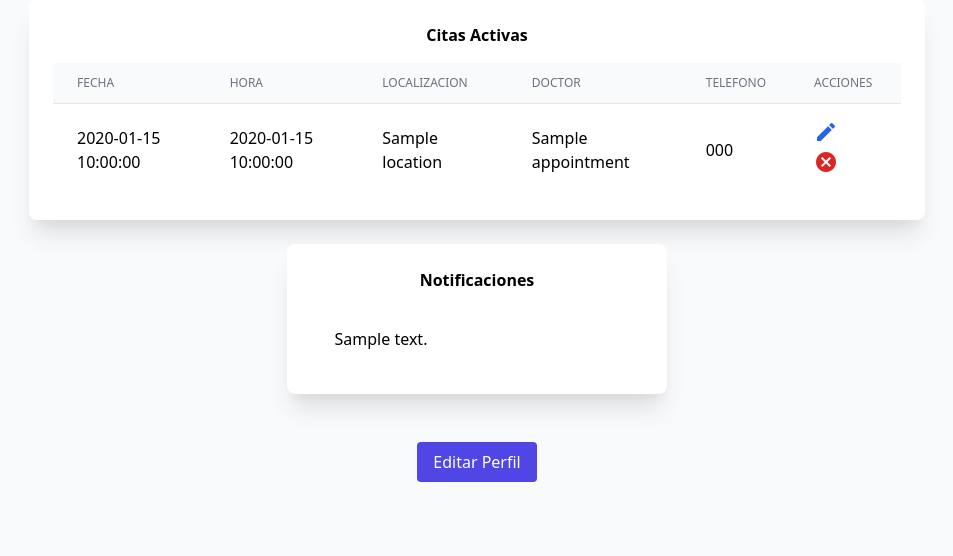
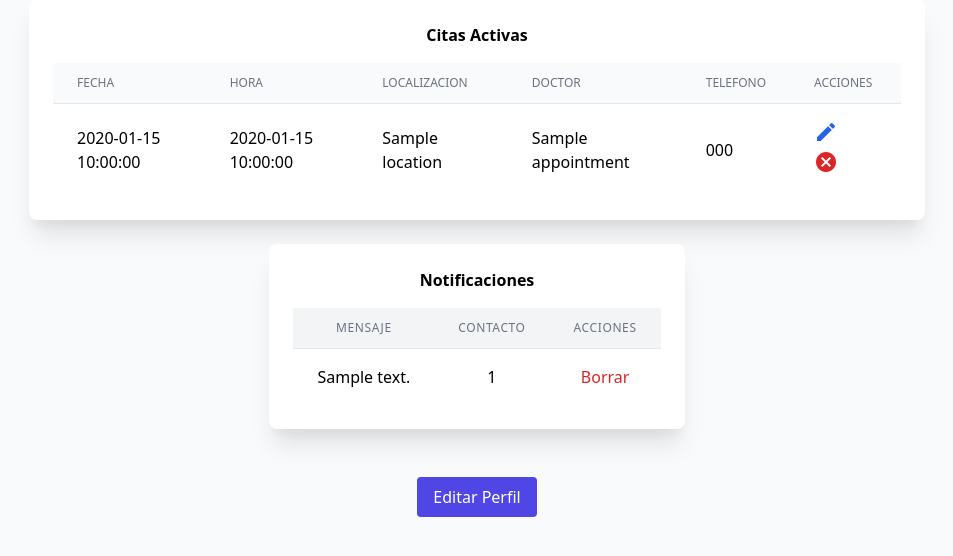
Before and after one commit to victorandresvega/MedEasy, a Flask app: template templates/patient.html in a window 1280 px wide. Shown: the part 169-725 px from the top of the page, without its empty margins (163-1116 px from the left). Run offline with Flask 3, Linux system fonts and the light colour scheme; the template is opened without the code that fills it: most values are stand-ins (such as "Sample title", 1, 10 or a date in 2020); parts of the project's set-up code (start-up, migrations or seed data) failed here and were passed over; some libraries are stand-ins or nearby versions; some web fonts are replaced.

Commit message:
[CHANGES] Modified Notification Messages:
- Notification messages are shorter and shown in a specific column.
- Patient phone number is now in it's own column.
- Red delete button is shown in the actions column.
- Modified DateTime format.

```diff
--- a/templates/patient.html
+++ b/templates/patient.html
@@ -140,29 +140,39 @@
 
           <!-- Notifications & Buttons -->
         <div class="flex flex-wrap justify-center space-x-6 mt-6 text-center">
-        <div class="bg-white p-6 rounded-lg shadow-xl max-w-xl w-full mb-6">
+            <div class="bg-white p-6 rounded-lg shadow-xl max-w-xl w-full mb-6 overflow-x-auto">
                 <h3 class="font-semibold mb-4">Notificaciones</h3>
                 {% if notifications|length == 0 %}
-                <p>No tiene notificationes al momento.</p>
+                <p>No tiene notificaciones en este momento.</p>
                 {% else %}
+                <div class="max-w-full overflow-x-auto">
                     <table class="min-w-full divide-y divide-gray-200">
+                        <thead class="bg-gray-100">
+                        <tr>
+                            <th class="px-6 py-3 text-center text-xs font-medium text-gray-500 uppercase tracking-wider">Mensaje</th>
+                            <th class="px-6 py-3 text-center text-xs font-medium text-gray-500 uppercase tracking-wider">Contacto</th>
+                            <th class="px-6 py-3 text-center text-xs font-medium text-gray-500 uppercase tracking-wider">Acciones</th>
+                        </tr>
+                        </thead>
                         <tbody class="bg-white divide-y divide-gray-200">
                         {% for notification in notifications %}
                         <tr>
-                            <td class="px-6 py-4 align-middle">{{ notification.message }}</td>
-                            <td class="px-6 py-4 align-middle">
-                                <span
-                                class="material-icons text-red-600 cursor-pointer hover:text-red-800"
+                            <td class="px-6 py-4 whitespace-wrap">{{ notification.message }}</td>
+                            <td class="px-6 py-4 whitespace-nowrap">{{ notification.sender_phone_number }}</td>
+                            <td class="px-6 py-4 whitespace-nowrap">
+                                <button
+                                    class="text-red-600 hover:text-red-800 focus:outline-none"
                                     title="Borrar Notificacion"
                                     onclick="confirmDelete('{{ notification._id }}')"
                                 >
-                                borrar
-                            </span>
+                                    Borrar
+                                </button>
                             </td>
                         </tr>
                         {% endfor %}
                         </tbody>
                     </table>
+                </div>
                 {% endif %}
             </div>
         </div>
```
Also changed, not shown: notification.py (+9 -5 lines), templates/doctor.html (+20 -8 lines). Lines whose indentation alone changed are shown as unchanged.
